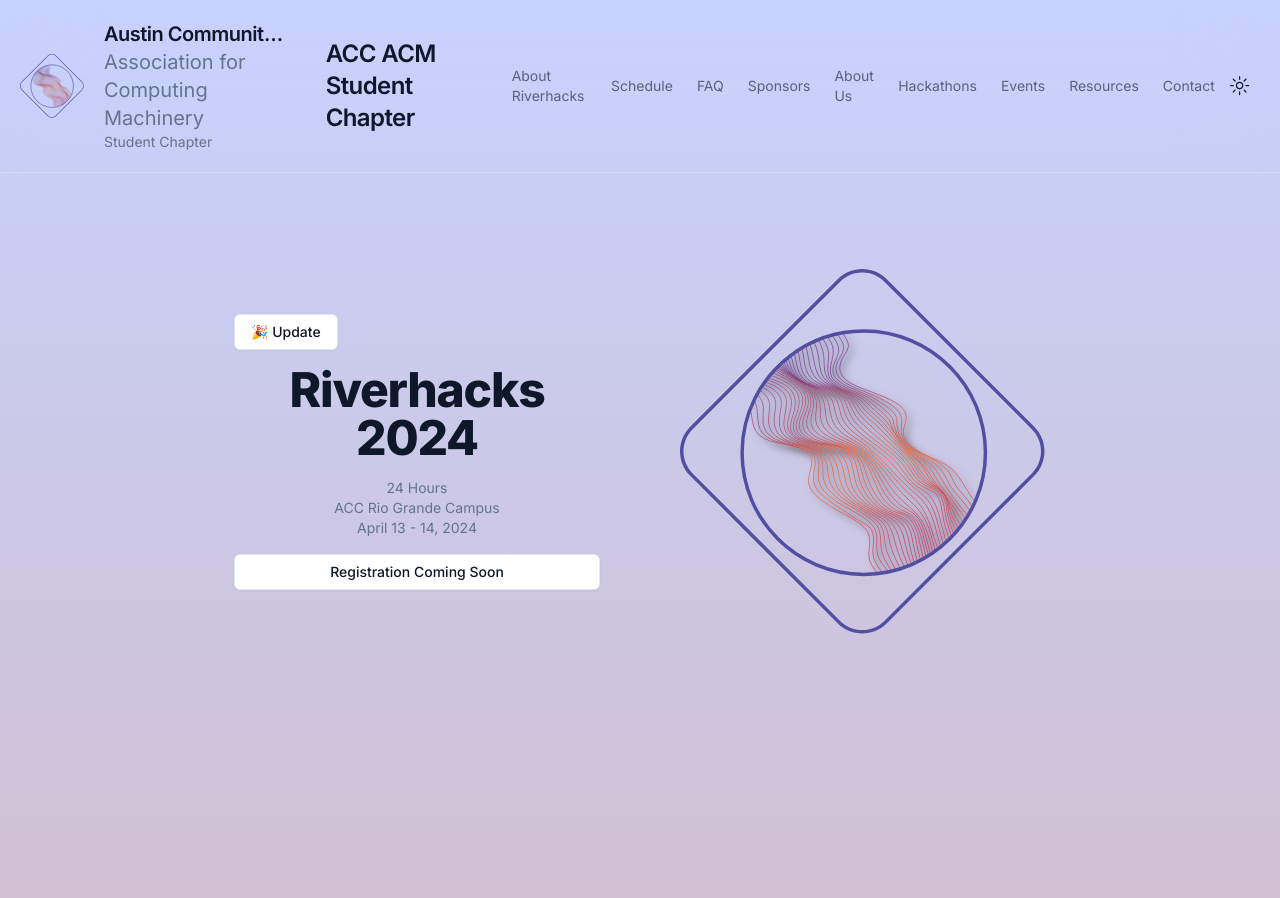
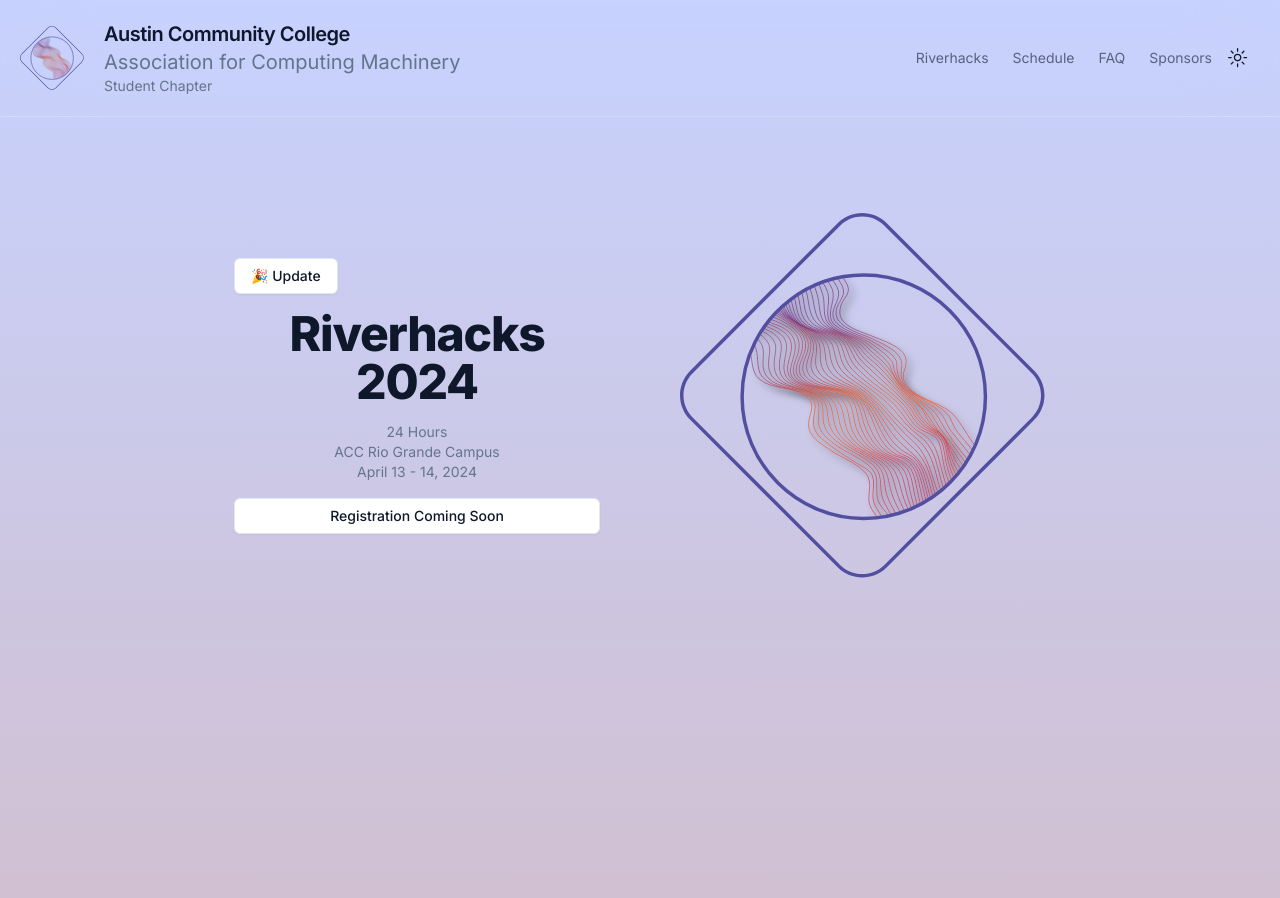
Before and after one commit to MichaelAGolden/acm-website, a Next.js app: page /riverhacks in a window 1280 px wide. Shown: the top 898 px of the page. Built offline with nearby package versions, Linux system fonts and the light colour scheme.

Commit message:
Updated with bobby's changes to onClick behavior

```diff
--- a/src/components/navbar.tsx
+++ b/src/components/navbar.tsx
@@ -112,11 +112,11 @@
                 <div className='flex items-center justify-end space-x-2 pr-6'>
                     <div className={`mr-2 flex-auto min-w-0 ${isMediumScreen ? 'flex space-x-4' : 'hidden'} md:flex md:space-x-6 text-sm`}>
                         <nav className='flex items-center gap-4 select'>
-                            <Link href='#hackathons' passHref><TypographyNavLink className='lg:inline-flex hidden'>Hackathons</TypographyNavLink></Link>
-                            <Link href='#about' passHref><TypographyNavLink className='md:inline-flex hidden'>About Us</TypographyNavLink></Link>
-                            <Link href='#events' passHref><TypographyNavLink className='sm:inline-flex hidden'>Events</TypographyNavLink></Link>
-                            <Link href='#resources' passHref><TypographyNavLink className='xs:inline-flex hidden'>Resources</TypographyNavLink></Link>
-                            <Link href='#contact' passHref><TypographyNavLink className='inline-flex'>Contact</TypographyNavLink></Link>
+                            <Link href='#about' passHref onClick={handleClick}><TypographyNavLink className='md:inline-flex hidden'>About Us</TypographyNavLink></Link>
+                            <Link href='#hackathons' passHref onClick={handleClick}><TypographyNavLink className='lg:inline-flex hidden'>Hackathons</TypographyNavLink></Link>
+                            <Link href='#events' passHref onClick={handleClick}><TypographyNavLink className='sm:inline-flex hidden'>Events</TypographyNavLink></Link>
+                            <Link href='#resources' passHref onClick={handleClick}><TypographyNavLink className='xs:inline-flex hidden'>Resources</TypographyNavLink></Link>
+                            <Link href='#contact' passHref onClick={handleClick}><TypographyNavLink className='inline-flex'>Contact</TypographyNavLink></Link>
                         </nav>
                     </div>
                     <ThemeSelector />
@@ -129,11 +129,11 @@
                         </SheetTrigger>
                         <SheetContent className='md:hidden'>
                             <nav className='flex flex-col items-center justify-end gap-6 select'>
-                                <Link href='#about' passHref><TypographyNavLink >About Us</TypographyNavLink></Link>
-                                <Link href='#hackathons' passHref><TypographyNavLink >Hackathons</TypographyNavLink></Link>
-                                <Link href='#events' passHref><TypographyNavLink >Events</TypographyNavLink></Link>
-                                <Link href='#resources' passHref><TypographyNavLink >Resources</TypographyNavLink></Link>
-                                <Link href='#contact' passHref><TypographyNavLink >Contact</TypographyNavLink></Link>
+                                <Link href='#about' passHref onClick={handleClick}><TypographyNavLink>About Us</TypographyNavLink></Link>
+                                <Link href='#hackathons' passHref onClick={handleClick}><TypographyNavLink >Hackathons</TypographyNavLink></Link>
+                                <Link href='#events' passHref onClick={handleClick}><TypographyNavLink >Events</TypographyNavLink></Link>
+                                <Link href='#resources' passHref onClick={handleClick}><TypographyNavLink >Resources</TypographyNavLink></Link>
+                                <Link href='#contact' passHref onClick={handleClick}><TypographyNavLink >Contact</TypographyNavLink></Link>
                             </nav>
                         </SheetContent>
                     </Sheet>
@@ -206,21 +206,16 @@
                         <TypographyMuted className='md:hidden'>Association for Computing Machinery</TypographyMuted>
                         <TypographyMuted className='line-clamp-1'>Student Chapter</TypographyMuted>
                     </div></Link>
-                    <TypographyH3 className='mx-5'><a href='/'>
-                        ACC ACM Student Chapter</a></TypographyH3>
+
                 </div>
                 <div className='flex flex-1 items-center justify-end space-x-2 pr-6'>
                     <div className='hidden sm:flex sm:space-x-4 md:flex md:space-x-6 text-sm'>
                         <nav className='hidden md:flex md:items-center sm:gap-4 md:gap-6 select'>
-                            <Link href="#about" passHref><TypographyNavLink>About Riverhacks</TypographyNavLink></Link>
-                            <Link href="#schedule" passHref><TypographyNavLink>Schedule</TypographyNavLink></Link>
-                            <Link href="#faq" passHref><TypographyNavLink>FAQ</TypographyNavLink></Link>
-                            <Link href="#sponsors" passHref><TypographyNavLink>Sponsors</TypographyNavLink></Link>
-                            <TypographyMuted className='transition-colors hover:text-foreground text-foreground/60'><a href='#about' onClick={handleClick}>About Us</a></TypographyMuted>
-                            <TypographyMuted className='transition-colors hover:text-foreground text-foreground/60'><a href='#hackathons' onClick={handleClick}>Hackathons</a></TypographyMuted>
-                            <TypographyMuted className='transition-colors hover:text-foreground text-foreground/60'><a href='#events' onClick={handleClick}>Events</a></TypographyMuted>
-                            <TypographyMuted className='transition-colors hover:text-foreground text-foreground/60'><a href='#resources' onClick={handleClick}>Resources</a></TypographyMuted>
-                            <TypographyMuted className='transition-colors hover:text-foreground text-foreground/60'><a href='#contact' onClick={handleClick}>Contact</a></TypographyMuted>
+                            <Link href="#about" passHref><TypographyNavLink >Riverhacks</TypographyNavLink></Link>
+                            <Link href="#schedule" passHref><TypographyNavLink >Schedule</TypographyNavLink></Link>
+                            <Link href="#faq" passHref><TypographyNavLink >FAQ</TypographyNavLink></Link>
+                            <Link href="#sponsors" passHref><TypographyNavLink >Sponsors</TypographyNavLink></Link>
+
                         </nav>
                     </div>
                     <ThemeSelector />
@@ -233,10 +228,10 @@
                         </SheetTrigger>
                         <SheetContent className='md:hidden'>
                             <nav className='flex flex-col items-center justify-end gap-6 select'>
-                                <Link href="#about" passHref><TypographyNavLink>About Riverhacks</TypographyNavLink></Link>
-                                <Link href="#schedule" passHref><TypographyNavLink>Schedule</TypographyNavLink></Link>
-                                <Link href="#faq" passHref><TypographyNavLink>FAQ</TypographyNavLink></Link>
-                                <Link href="#sponsors" passHref><TypographyNavLink>Sponsors</TypographyNavLink></Link>
+                                <Link href="#about" passHref><TypographyNavLink >About Riverhacks</TypographyNavLink></Link>
+                                <Link href="#schedule" passHref><TypographyNavLink >Schedule</TypographyNavLink></Link>
+                                <Link href="#faq" passHref><TypographyNavLink >FAQ</TypographyNavLink></Link>
+                                <Link href="#sponsors" passHref><TypographyNavLink >Sponsors</TypographyNavLink></Link>
 
                             </nav>
                         </SheetContent>
```
